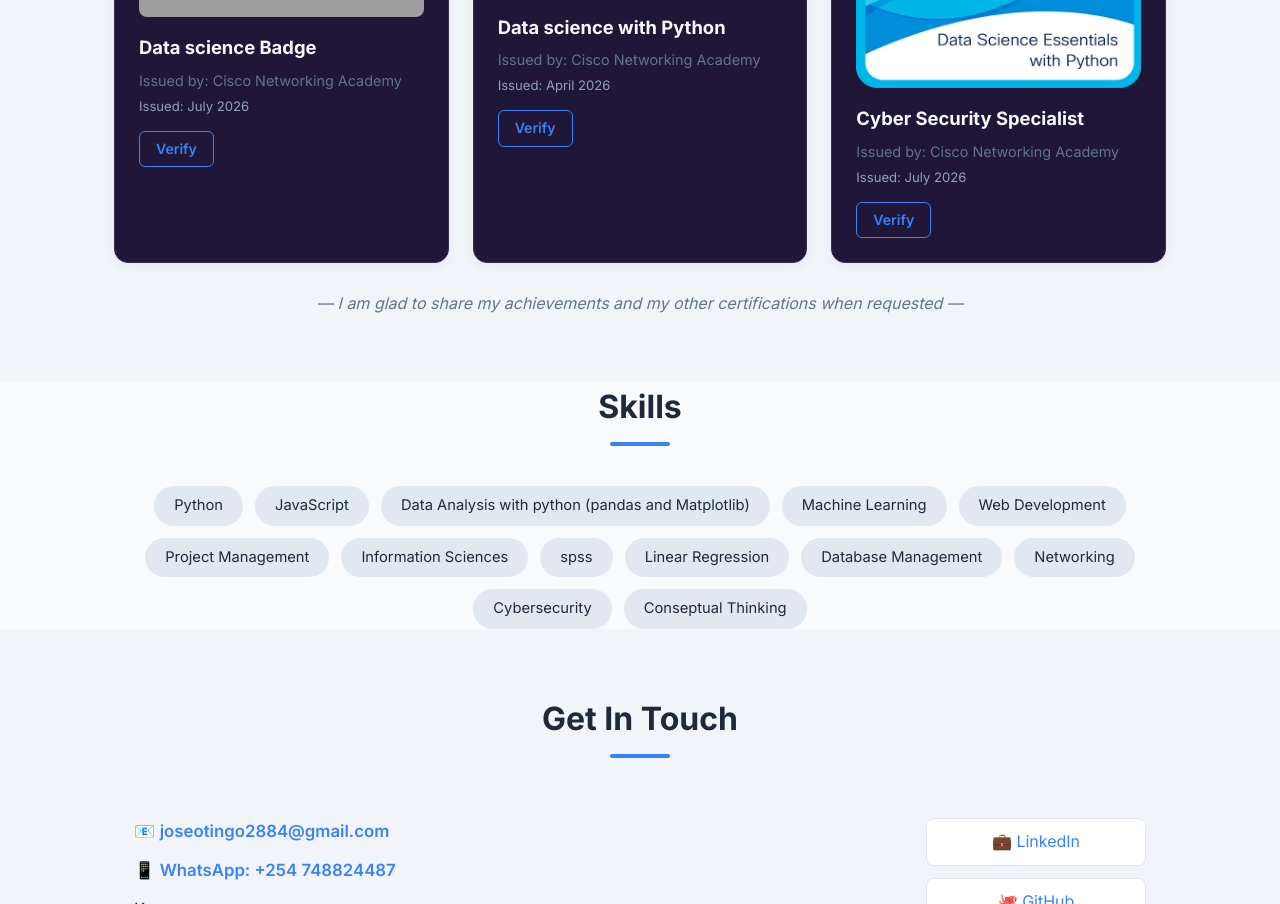
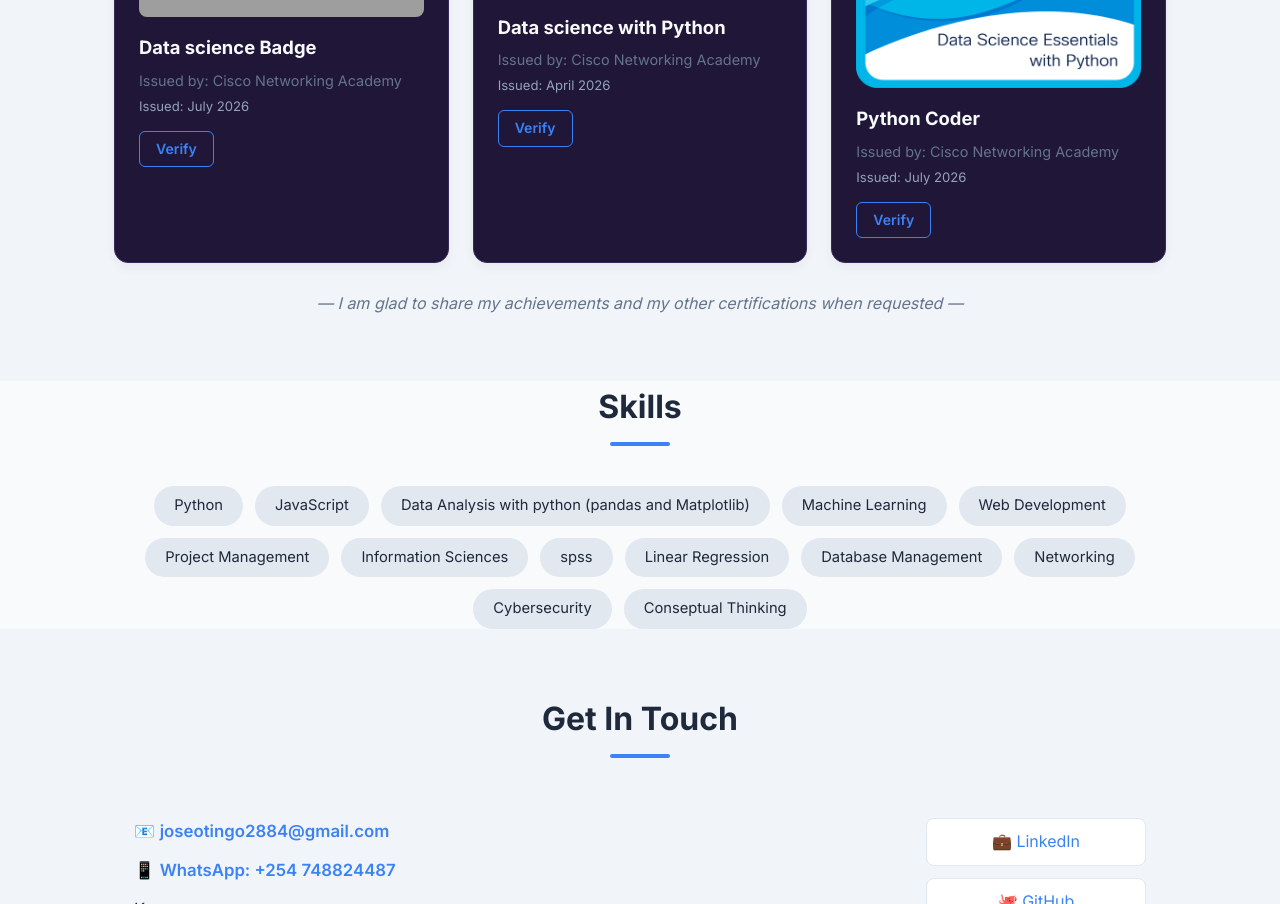
Before and after one commit to Joseotingo/-Portfolio-Site, a plain HTML site: page index.html in a window 1280 px wide. Shown: the part 1691-2595 px from the top of the page. Drawn offline with Linux system fonts and the light colour scheme; grey boxes are pictures that could not be loaded.

```diff
--- a/index.html
+++ b/index.html
@@ -120,7 +120,7 @@
                 <div class="cert-card">
                     <!--<div class="cert-icon">🎓</div>-->
                     <img src="badge.png" alt="data science Specialist Badge" class="cert-img" />
-                    <h3>Cyber Security Specialist</h3>
+                    <h3>Python Coder</h3>
                     <p class="issuer">Issued by: Cisco Networking Academy</p>
                     <p class="date">Issued: July 2026</p>
                     <a href="https://www.netacad.com/certificates/?issuanceId=a35a5297-830a-41f2-92c3-08c1c03677e9" class="credential-link" target="_blank"> Verify</a>
```
